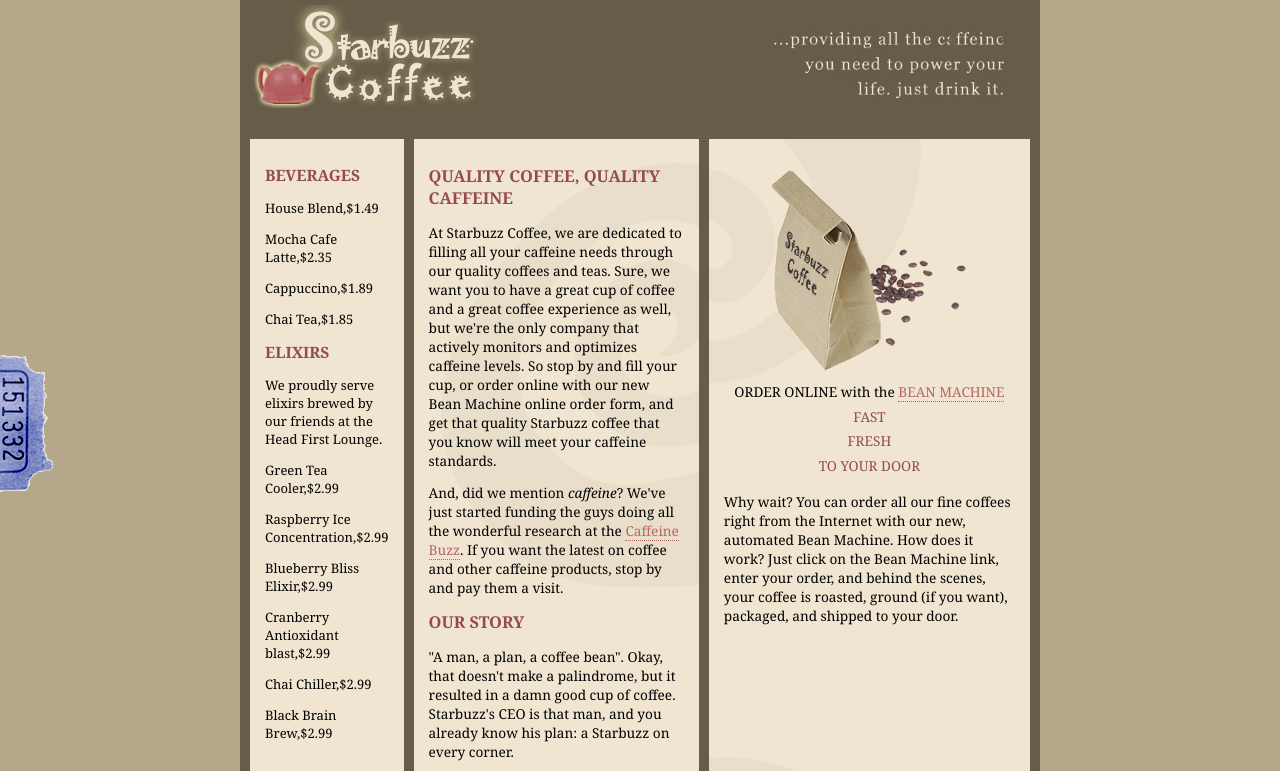
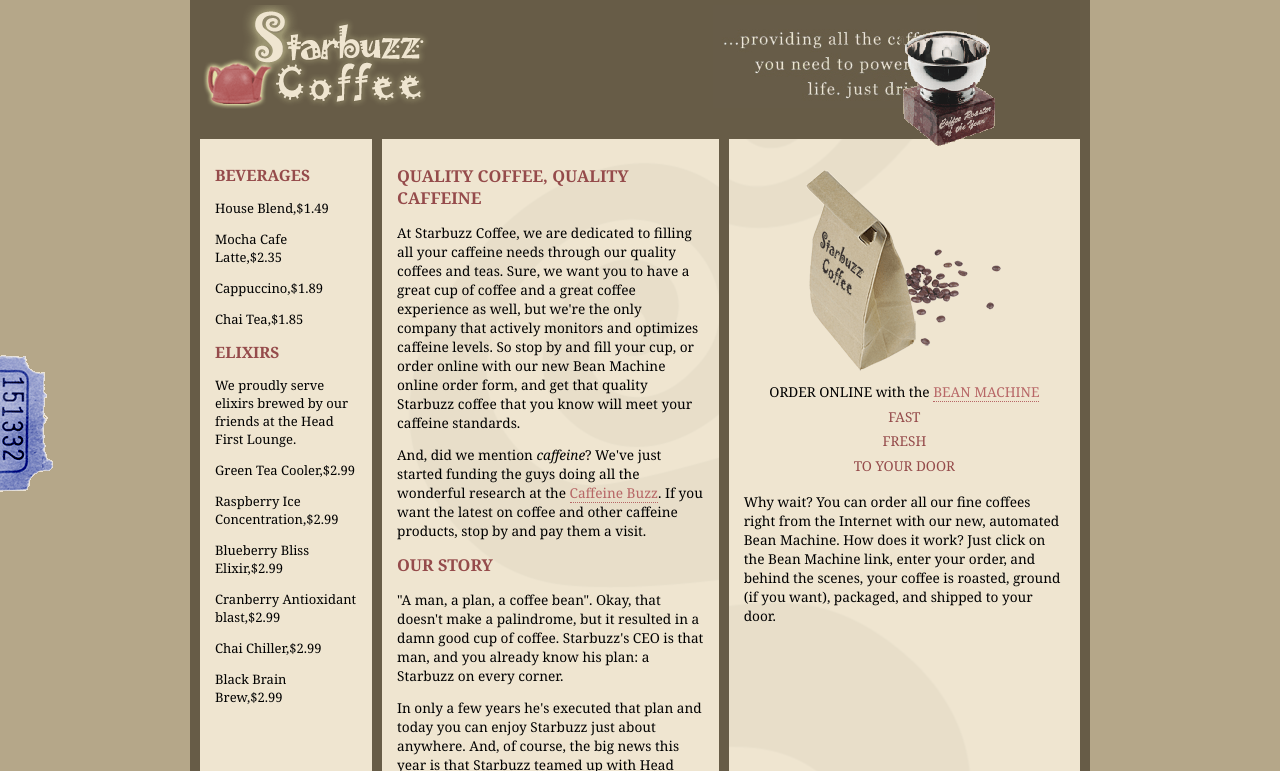
Before and after one commit to hyx2003/table-html-, a plain HTML site: page index.html in a window 1280 px wide. Shown: the top 771 px of the page. Drawn offline with Linux system fonts and the light colour scheme.

Commit message:
增加了奖杯，并且调整了页面的宽度

```diff
--- a/index.html
+++ b/index.html
@@ -11,6 +11,9 @@
       <div id="header">
       </div>
       <div id="header-2">
+      </div>
+      <div id="jiangbei">
+        <img src="images/award.gif"alt="Roaster of thr Year award">
       </div>
      <div id="youhuiquan">
        <a href="freecoffee.html"title="click here to get your free coffee">
--- a/starbuzz.css
+++ b/starbuzz.css
@@ -72,7 +72,7 @@ a:visited {
   border-bottom:    thin dotted #675c47;
 }
 #hyx {
-  width:800px;
+  width:            900px;
   padding-top:      5px;
   padding-bottom:   5px;
   background-color: #675c47;
@@ -116,3 +116,8 @@ border-spacing: 10px;
   50%{left:-120px;}
   to{left:-20px;}
 }
+#jiangbei{
+  position: fixed;
+  top:30px;
+  left:900px;
+}
```
